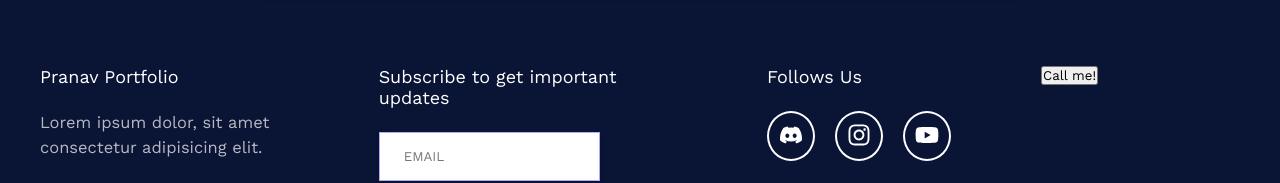
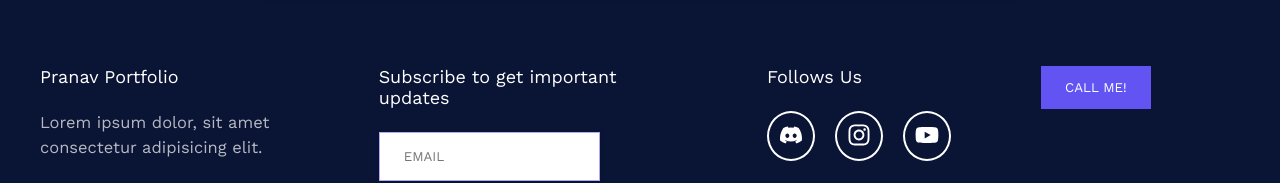
Before and after one commit to ppratap2000/pranav-portfolio, a React (Vite) app: page /service in a window 1280 px wide. Shown: the part 601-784 px from the top of the page. Built offline with nearby package versions, Linux system fonts and the light colour scheme; no server answers.

Commit message:
Call me button added

```diff
--- a/package.json
+++ b/package.json
@@ -13,7 +13,8 @@
     "react-dom": "^18.2.0",
     "react-icons": "^4.7.1",
     "react-router-dom": "^6.6.0",
-    "styled-components": "^5.3.6"
+    "styled-components": "^5.3.6",
+    "twilio-client": "^1.14.0"
   },
   "devDependencies": {
     "@types/react": "^18.0.26",
--- a/src/components/Footer.jsx
+++ b/src/components/Footer.jsx
@@ -5,10 +5,7 @@ import { NavLink } from "react-router-dom";
 import { FaDiscord, FaInstagram, FaYoutube } from "react-icons/fa";
 
 const callMe = () => {
-  return <a href="tel:+917597122985">
-    <div className="footer-contact" />
-    +917597122985
-  </a>
+  window.location.assign('tel:1234567890');
 }
 const Footer = () => {
   return (
@@ -72,10 +69,11 @@ const Footer = () => {
           </div>
 
           {/* 4th column  */}
+
           <div className="footer-contact">
-            <button onClick={callMe}>
+            <Button onClick={callMe}>
               Call me!
-            </button>
+            </Button>
           </div>
         </div>
 
```
Also changed, not shown: 1 other file (tests, documents, lock files or other folders).
